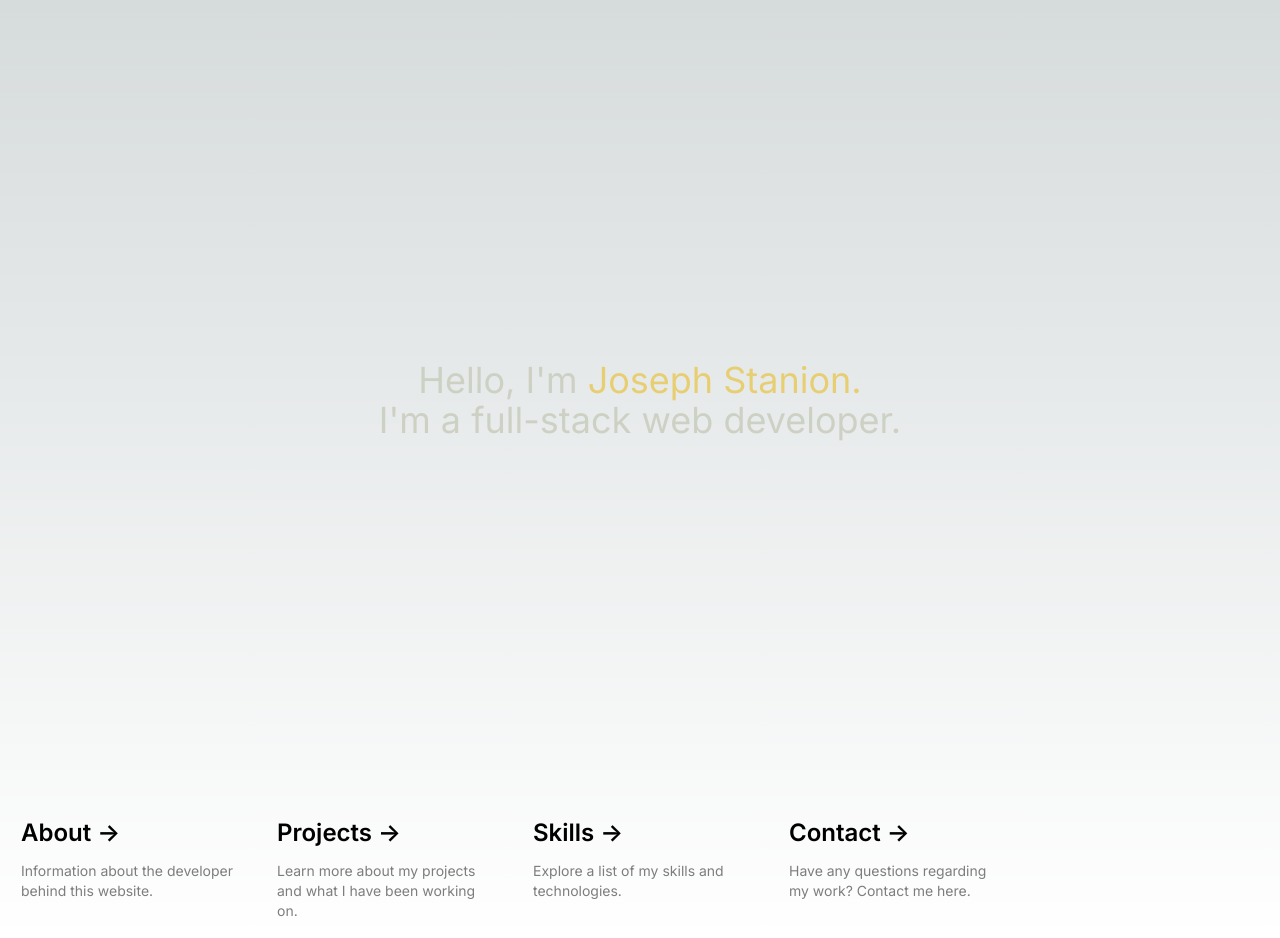
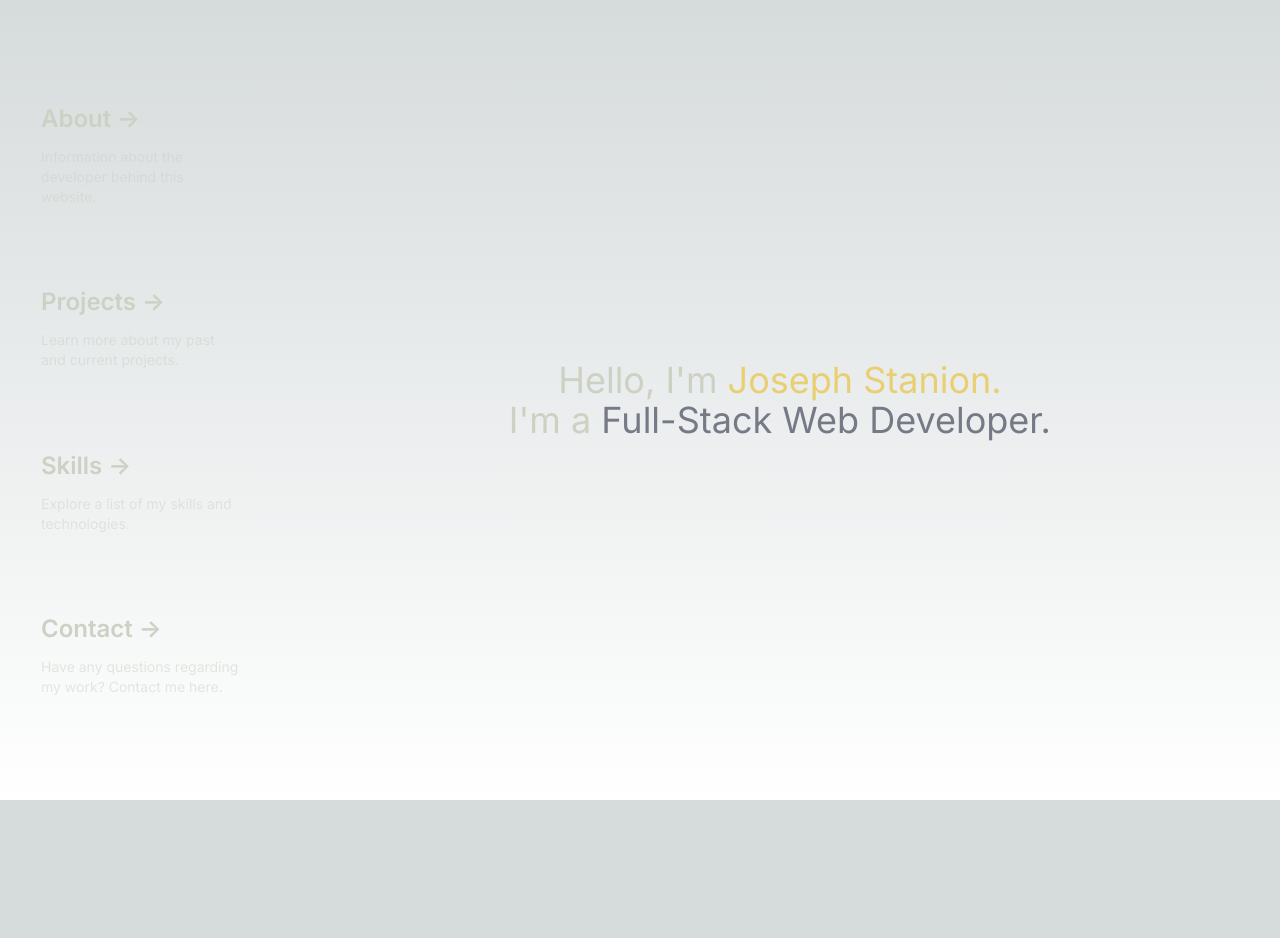
Before and after one commit to Jstanion/Portfolio, a Next.js app: page / in a window 1280 px wide. After the commit the page ends 800 px from the top, so only its background shows below. Built offline with nearby package versions, Linux system fonts and the light colour scheme.

Commit message:
added flex properties to navbar component

```diff
--- a/app/components/Navbar.js
+++ b/app/components/Navbar.js
@@ -2,20 +2,20 @@ import Link from 'next/link'
 
 export default function Navbar() {
   return (
-    <div className="mb-32 grid text-center lg:max-w-5xl lg:w-full lg:mb-0 lg:grid-cols-4 lg:text-left">
+    <div className="flex flex-col justify-evenly text-center mx-5 lg:max-w-5xl lg:w-fit lg:mb-0  lg:text-left">
       <Link
         href="/about"
         className="group rounded-lg border border-transparent px-5 py-4 transition-colors hover:border-gray-300 hover:bg-gray-100 hover:dark:border-neutral-700 hover:dark:bg-neutral-800/30"
         target="_blank"
         rel="noopener noreferrer"
       >
-        <h2 className={`mb-3 text-2xl font-semibold`}>
+        <h2 className={`mb-3 text-2xl font-semibold text-ltGray group-hover:text-blue`}>
           About{" "}
-          <span className="inline-block transition-transform group-hover:translate-x-1 motion-reduce:transform-none">
+          <span className="inline-block transition-transform group-hover:translate-x-5 motion-reduce:transform-none group-hover:text-blue">
             -&gt;
           </span>
         </h2>
-        <p className={`m-0 max-w-[30ch] text-sm opacity-50`}>
+        <p className={`m-0 max-w-[30ch] text-sm opacity-50 text-ltGray`}>
           Information about the developer behind this website.
         </p>
       </Link>
@@ -26,14 +26,14 @@ export default function Navbar() {
         target="_blank"
         rel="noopener noreferrer"
       >
-        <h2 className={`mb-3 text-2xl font-semibold`}>
+        <h2 className={`mb-3 text-2xl font-semibold text-ltGray group-hover:text-blue`}>
           Projects{" "}
-          <span className="inline-block transition-transform group-hover:translate-x-1 motion-reduce:transform-none">
+          <span className="inline-block transition-transform group-hover:translate-x-5 motion-reduce:transform-none group-hover:text-blue">
             -&gt;
           </span>
         </h2>
-        <p className={`m-0 max-w-[30ch] text-sm opacity-50`}>
-          Learn more about my projects and what I have been working on.
+        <p className={`m-0 max-w-[30ch] text-sm opacity-50 text-ltGray`}>
+          Learn more about my past and current projects.
         </p>
       </Link>
 
@@ -43,13 +43,13 @@ export default function Navbar() {
         target="_blank"
         rel="noopener noreferrer"
       >
-        <h2 className={`mb-3 text-2xl font-semibold`}>
+        <h2 className={`mb-3 text-2xl font-semibold text-ltGray group-hover:text-blue`}>
           Skills{" "}
-          <span className="inline-block transition-transform group-hover:translate-x-1 motion-reduce:transform-none">
+          <span className="inline-block transition-transform group-hover:translate-x-5 motion-reduce:transform-none group-hover:text-blue">
             -&gt;
           </span>
         </h2>
-        <p className={`m-0 max-w-[30ch] text-sm opacity-50`}>
+        <p className={`m-0 max-w-[30ch] text-sm opacity-50 text-ltGray`}>
           Explore a list of my skills and technologies.
         </p>
       </Link>
@@ -60,13 +60,13 @@ export default function Navbar() {
         target="_blank"
         rel="noopener noreferrer"
       >
-        <h2 className={`mb-3 text-2xl font-semibold`}>
+        <h2 className={`mb-3 text-2xl font-semibold text-ltGray group-hover:text-blue`}>
           Contact{" "}
-          <span className="inline-block transition-transform group-hover:translate-x-1 motion-reduce:transform-none">
+          <span className="inline-block transition-transform group-hover:translate-x-5 motion-reduce:transform-none group-hover:text-blue">
             -&gt;
           </span>
         </h2>
-        <p className={`m-0 max-w-[30ch] text-sm opacity-50`}>
+        <p className={`m-0 max-w-[30ch] text-sm opacity-50 text-ltGray`}>
           Have any questions regarding my work? Contact me here.
         </p>
       </Link>
--- a/app/hero/page.js
+++ b/app/hero/page.js
@@ -3,11 +3,11 @@ import React from "react";
 export default function Hero() {
   return (
     <>
-      <div className="flex height-fix">
-        <p className="text-4xl text-ltGray text-center">
+      <div className="flex w-full text-center items-center justify-center">
+        <p className="text-4xl text-ltGray">
           Hello, I&apos;m <span className="text-yellow dark:drop-shadow-[0_0_0.3rem_#ffffff70] animate-pulse">Joseph Stanion.</span>
           <br />
-          I&apos;m a full-stack web developer.
+          I&apos;m a <span className="text-mdGray dark:drop-shadow-[0_0_0.3rem_#ffffff70] animate-pulse">Full-Stack Web Developer.</span>
         </p>
       </div>
     </>
--- a/app/page.js
+++ b/app/page.js
@@ -7,10 +7,10 @@ import Footer from "./components/Footer";
 export default function Home() {
   return (
     <>
-      <header className="flex min-h-screen flex-col items-center justify-center p-24">
+      <header className="flex min-h-screen py-10">
+        <Navbar />
         <Hero />
       </header>
-      <Navbar />
     </>
   );
 }
--- a/package.json
+++ b/package.json
@@ -12,6 +12,7 @@
     "next": "latest",
     "react": "latest",
     "react-dom": "latest",
+    "react-icons": "^4.11.0",
     "react-type-animation": "^3.1.0"
   },
   "devDependencies": {
```
Also changed, not shown: 1 other file (tests, documents, lock files or other folders).
